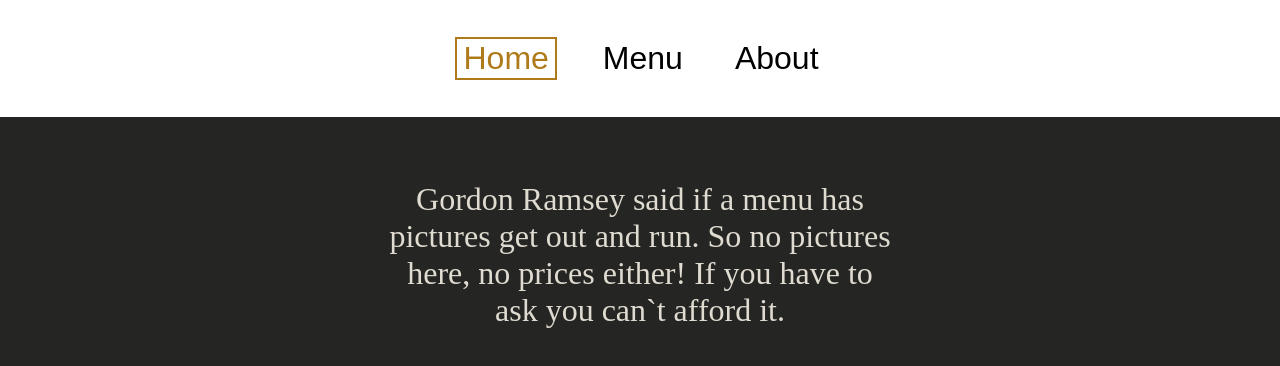
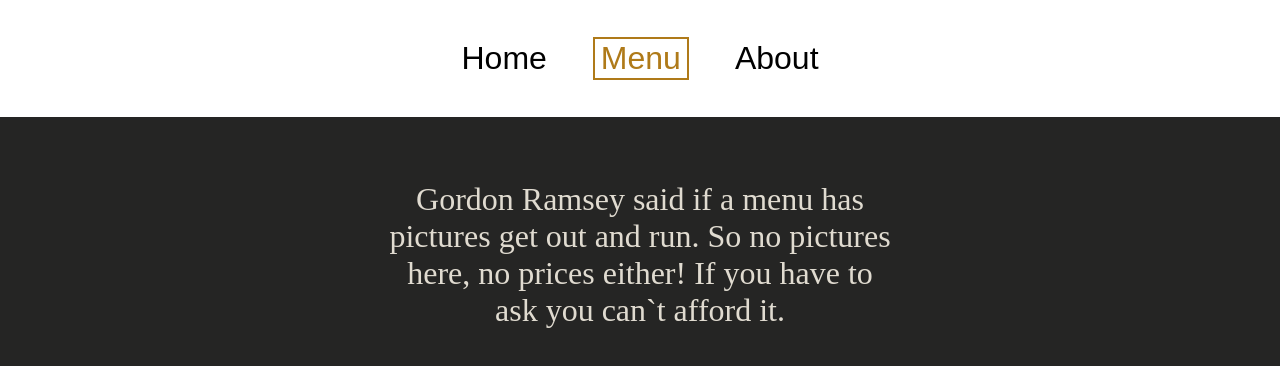
Before and after one commit to emremark/Restaurant-Page, a website built with webpack: page src/template.html in a window 1280 px wide. Both pictures are taken after a click on the button "Menu". Built offline with nearby package versions, Linux system fonts and the light colour scheme.

Commit message:
Add menu page js file and page switch function.
Add functions to switch pages, add dynamic style
change for nav buttons.

```diff
--- a/src/home.js
+++ b/src/home.js
@@ -2,7 +2,13 @@
 import homeImg1 from "../assest/stefan-johnson-xIFbDeGcy44-unsplash.jpg"
 
 export const homePage = function() {
+    let dug = document.getElementById("ho");
+    let dug2 = document.getElementById("me");
+    dug.className = "h";
+    dug2.className = "";
+
     let mainDiv = document.getElementById("content");
+    mainDiv.innerHTML = ""
     let hup = document.createElement("div");
     hup.className = "hup";
     let imgc = document.createElement("div");
@@ -27,6 +33,8 @@
     rdiv.textContent = "Our food is, above all, Instagram-friendly. Post our dishes and watch the other posers die of envy. After one of our meals, you won`t be full — but neither will your bank account. No ideas on what to write here. This is a Webpack exercise and on manipulating the DOM via JavaScript."
 
 
+    ///////////////dug.className = "h";
+
     mainDiv.appendChild(hup);
     hup.appendChild(imgc);
     imgc.appendChild(img1);
--- a/src/index.js
+++ b/src/index.js
@@ -1,4 +1,14 @@
-//import { homePage } from "/home/vboxuser/Desktop/js/Restaurant-Page/src/home";
+import { homePage } from "/home/vboxuser/Desktop/js/Restaurant-Page/src/home";
+import { menuPage } from "/home/vboxuser/Desktop/js/Restaurant-Page/src/menu";
 import "./styles.css";
-//homePage();
-console.log("test");
+
+homePage();
+
+const b2 = document.getElementById("me");
+b2.addEventListener("click", () => {
+    menuPage();
+})
+const b1 = document.getElementById("ho");
+b1.addEventListener("click", () => {
+    homePage();
+})
--- /dev/null
+++ b/src/menu.js
@@ -0,0 +1,19 @@
+export const menuPage = function () {
+    let dug = document.getElementById("ho");
+    let dug2 = document.getElementById("me");
+    dug.className = "";
+    dug2.className = "h";
+
+    let mainDiv = document.getElementById("content");
+    mainDiv.innerHTML = ""
+    let mb = document.createElement("div");
+    mb.className = "mBody";
+    let nsl = document.createElement("div");
+    nsl.className = "naslov";
+    nsl.textContent = "Gordon Ramsey said if a menu has pictures get out and run. So no pictures here, no prices either! If you have to ask you can`t afford it."
+
+    mainDiv.appendChild(mb);
+    mb.appendChild(nsl);
+    //let dug = document.getElementById("menu");
+    //////dug.className = "h";
+}
--- a/src/template.html
+++ b/src/template.html
@@ -8,15 +8,13 @@
 <body>
     <header>
             <nav>
-                <button class="h">Home</button>
-                <button class="h1">Menu</button>
-                <button class="h2">About</button>
+                <button id="ho" class="">Home</button>
+                <button id="me" class="">Menu</button>
+                <button id="ab">About</button>
             </nav>
     </header>
     <div id="content">
-        <div class="mBody">
-            <div class="naslov">Gordon Ramsey said if a menu has pictures get out and run. So no pictures here, no prices either! If you have to ask you can`t afford it.</div>
-        </div>
+
     </div>
 </body>
 </html>
```
